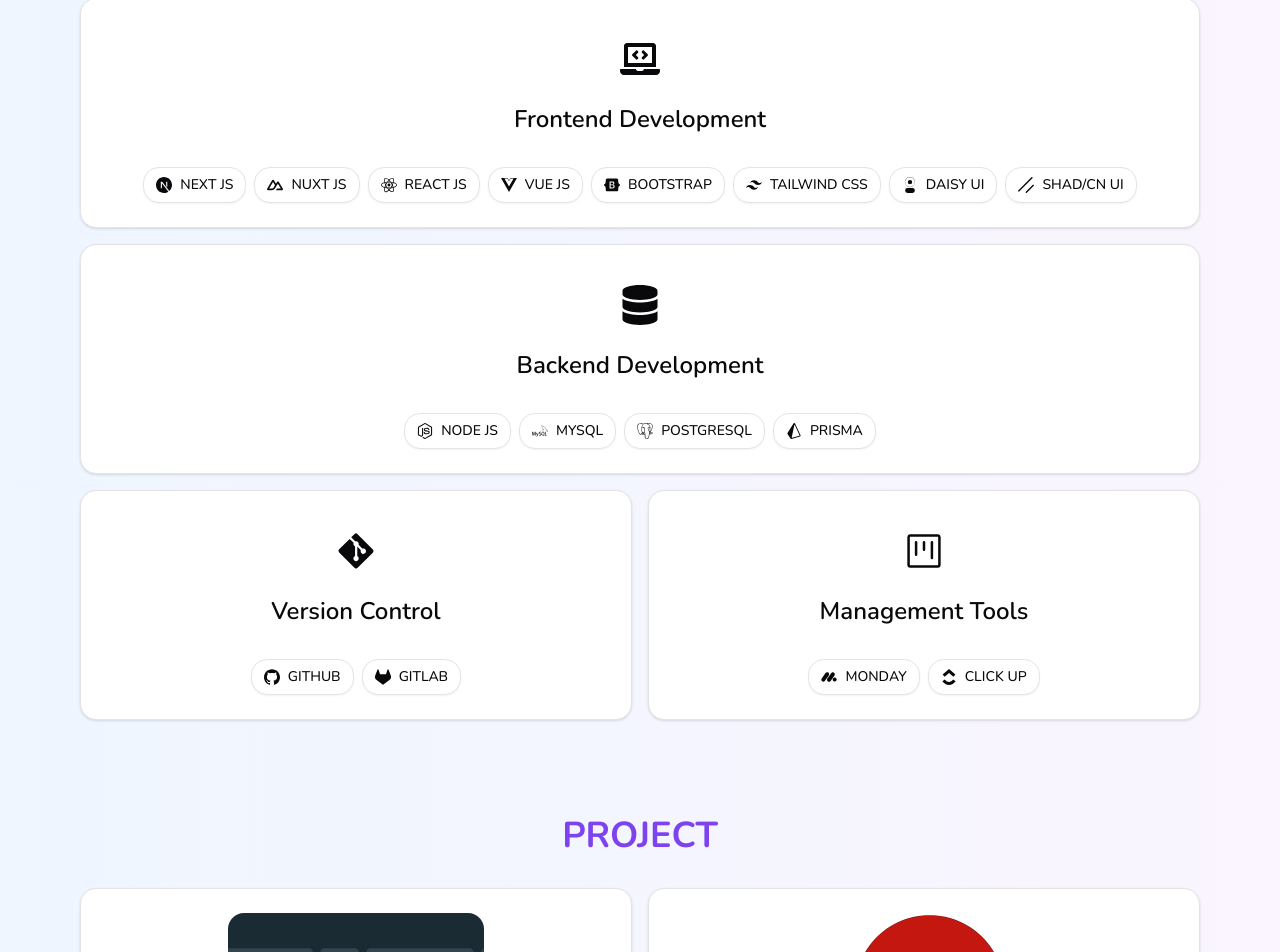
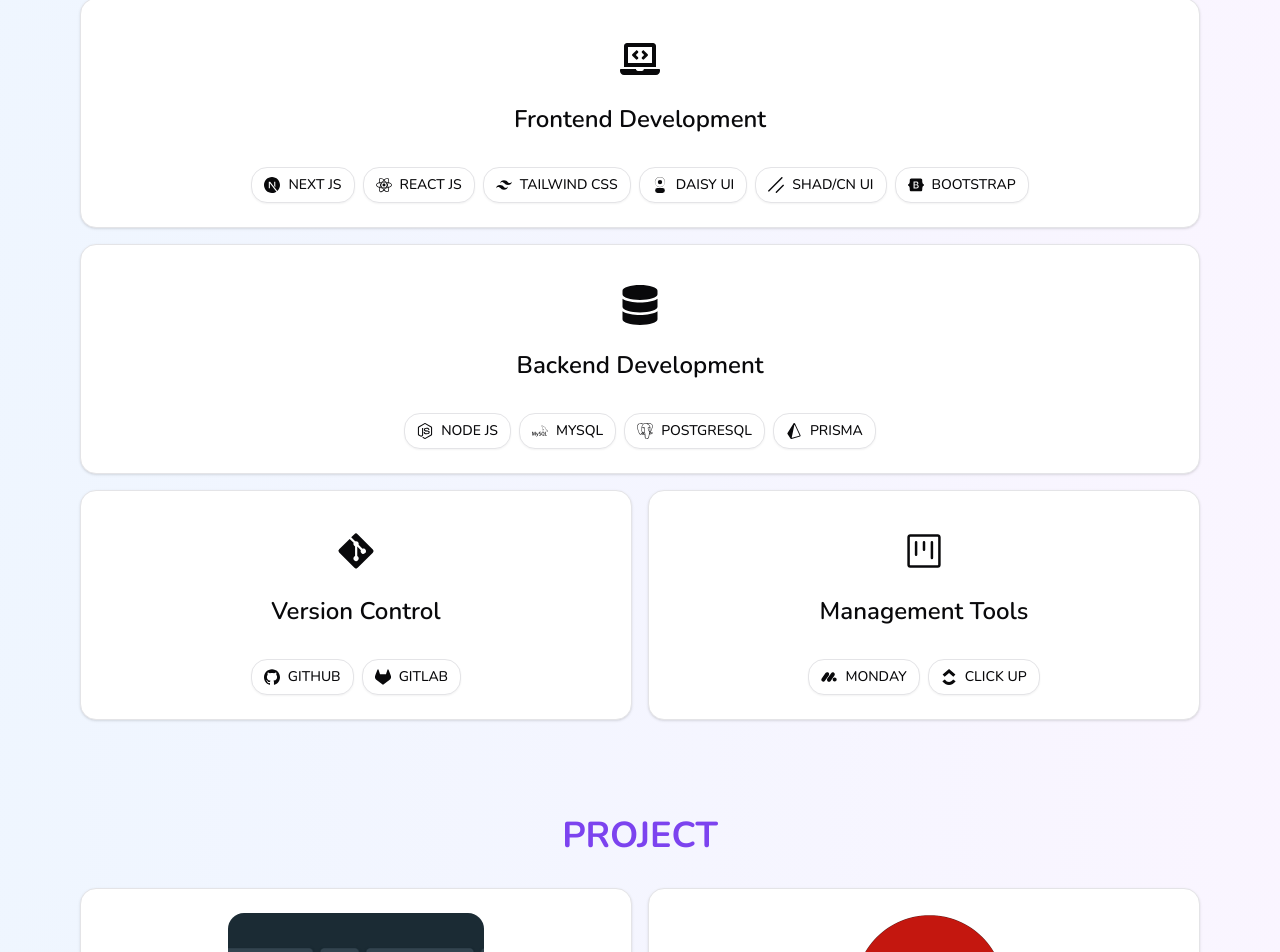
Before and after one commit to NooobtimeX/portfolio, a Next.js app: page / in a window 1280 px wide. Shown: the part 1043-1995 px from the top of the page. Built offline with nearby package versions, Linux system fonts and the light colour scheme.

Commit message:
Update Skills.tsx

```diff
--- a/components/section/Skills.tsx
+++ b/components/section/Skills.tsx
@@ -15,13 +15,11 @@
     SiMysql,
     SiNextdotjs,
     SiNodedotjs,
-    SiNuxtdotjs,
     SiPostgresql,
     SiPrisma,
     SiReact,
     SiShadcnui,
     SiTailwindcss,
-    SiVuedotjs,
 } from "react-icons/si";
 
 type Skill = {
@@ -40,13 +38,11 @@
     Icon: FaLaptopCode,
     skills: [
         { name: "NEXT JS", Icon: SiNextdotjs },
-        { name: "NUXT JS", Icon: SiNuxtdotjs },
         { name: "REACT JS", Icon: SiReact },
-        { name: "VUE JS", Icon: SiVuedotjs },
-        { name: "BOOTSTRAP", Icon: SiBootstrap },
         { name: "TAILWIND CSS", Icon: SiTailwindcss },
         { name: "DAISY UI", Icon: SiDaisyui },
         { name: "SHAD/CN UI", Icon: SiShadcnui },
+        { name: "BOOTSTRAP", Icon: SiBootstrap },
     ],
 };
 
```
